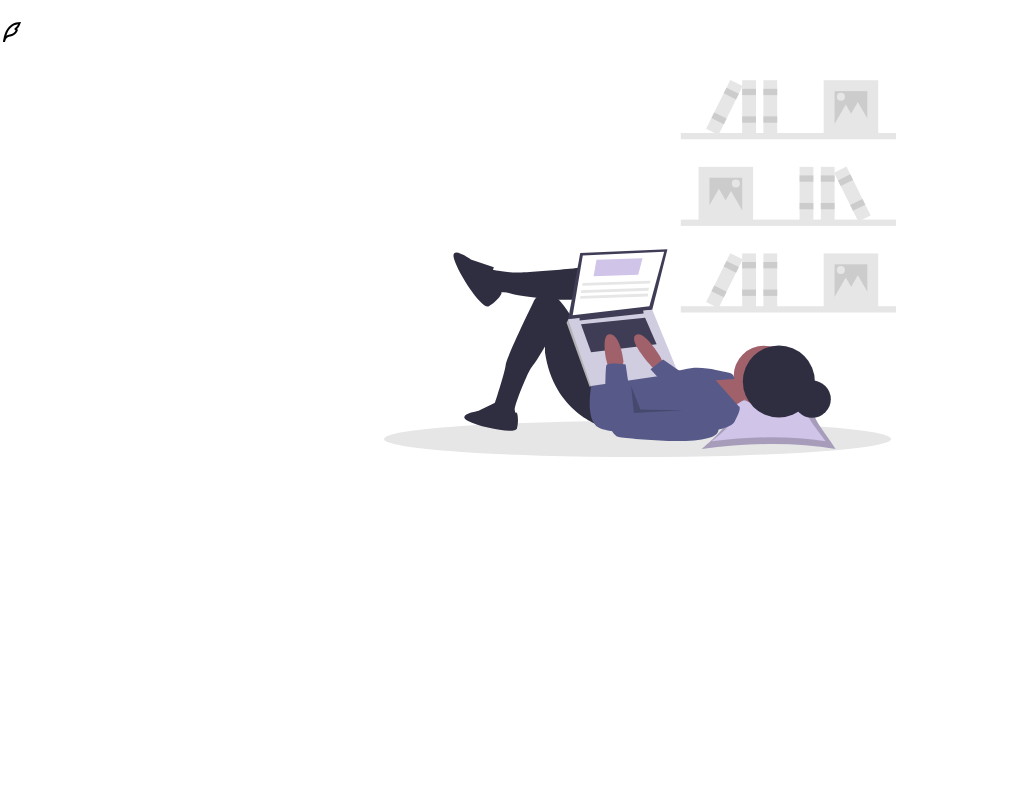
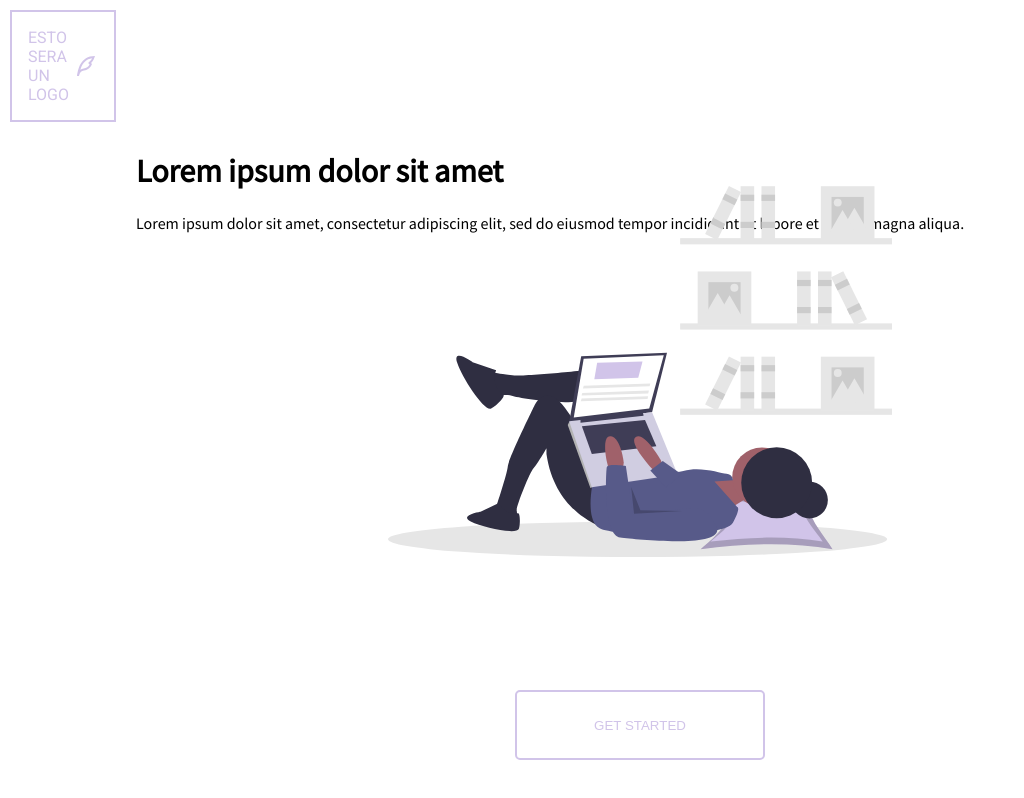
Before and after one commit to CarolinaMaffia/Lumos, a React (Create React App) app: page / in a window 1280 px wide. Shown: the top 798 px of the page, without its empty margins (0-1024 px from the left). Built offline with nearby package versions, Linux system fonts and the light colour scheme.

Commit message:
Basic home screen created

```diff
--- a/src/App.scss
+++ b/src/App.scss
@@ -3,4 +3,5 @@
   justify-content: center;
   align-items: center;
   font-family: 'Source Sans Pro', sans-serif;
+  padding: 10px;
 }
--- a/src/screens/home/Home.js
+++ b/src/screens/home/Home.js
@@ -1,19 +1,28 @@
 import React from 'react';
 import './Home.scss';
 import homeImg from '../../utils/svg/home.svg';
-import { RiQuillPenLine } from 'react-icons/ri';
+import quill from '../../utils/svg/quill.svg';
 
 const Home = () => {
     return <div className="home-container">
             <div className="header">
                 <div className="logo-container">
-                    <h2>
-                         <RiQuillPenLine />
-                    </h2>
+                    <p> Esto sera un logo </p>
+                    <img src={quill} alt="Quill logo"  className="logo"/>
                 </div>
             </div>
             <div className="welcome-container">
+                <div className="welcome-text">
+                    <h1>Lorem ipsum dolor sit amet </h1>
+                    <p>Lorem ipsum dolor sit amet, consectetur adipiscing elit, sed do eiusmod tempor incididunt ut labore et dolore magna aliqua.</p>
+                </div>
                 <img src={homeImg} alt='Welcome to Lumos' className="home-img" />
+            </div>
+
+            <div className="start-container">
+                <button>
+                    Get started
+                </button>
             </div>
     </div>
 };
--- a/src/screens/home/Home.scss
+++ b/src/screens/home/Home.scss
@@ -1,31 +1,68 @@
 .home-container {
-    // background-color: pink;
     width: 100%;
     height: 100vh;
     display: flex;
     flex-direction: column;
-    // justify-content: center;
-    // align-items: center;
+    align-content: center;
 }
 
 .header {
-    // background-color: violet;
     width: 100%;
-    height: 10%;
+    height: 15%;
+}
 
-    .logo-container {
-        // background-color: aquamarine;
-    }
 
+.logo-container {
+    display: flex;
+    flex-direction: row;
+    text-transform: uppercase;
+    border: 2px solid;
+    padding: 0rem 1rem;
+    color: #d1c4e9;
+    width: 70px;
+    font-family: 'Roboto', sans-serif;
+}
+
+.logo {
+    width: 26px;
+    margin-left: 5px;
+    // margin-bottom: 5px;
 }
 
 .welcome-container {
     display: flex;
-    justify-content: center;
-    // background-color: lightblue;
+    align-items: center;
+    width: 100%;
+    height: 70%;
+    flex-direction: column;
 
+}
+
+.welcome-text {
+    width: 80%;
+    height: 10%;
 }
 
 .home-img {
     width: 40%;
 }
+
+.start-container {
+    display: flex;
+    width: 100%;
+    justify-content: center;
+    }
+
+button {
+    text-transform: uppercase;
+    background: transparent;
+    border: 2px solid;
+    border-radius: 5px;
+    cursor: pointer;
+    outline: none;
+    transition: background .4s;
+    padding: 1rem 2rem;
+    color: #d1c4e9;
+    width: 250px;
+    height: 70px;
+}
```
Also changed, not shown: src/utils/svg/quill.svg (added).
